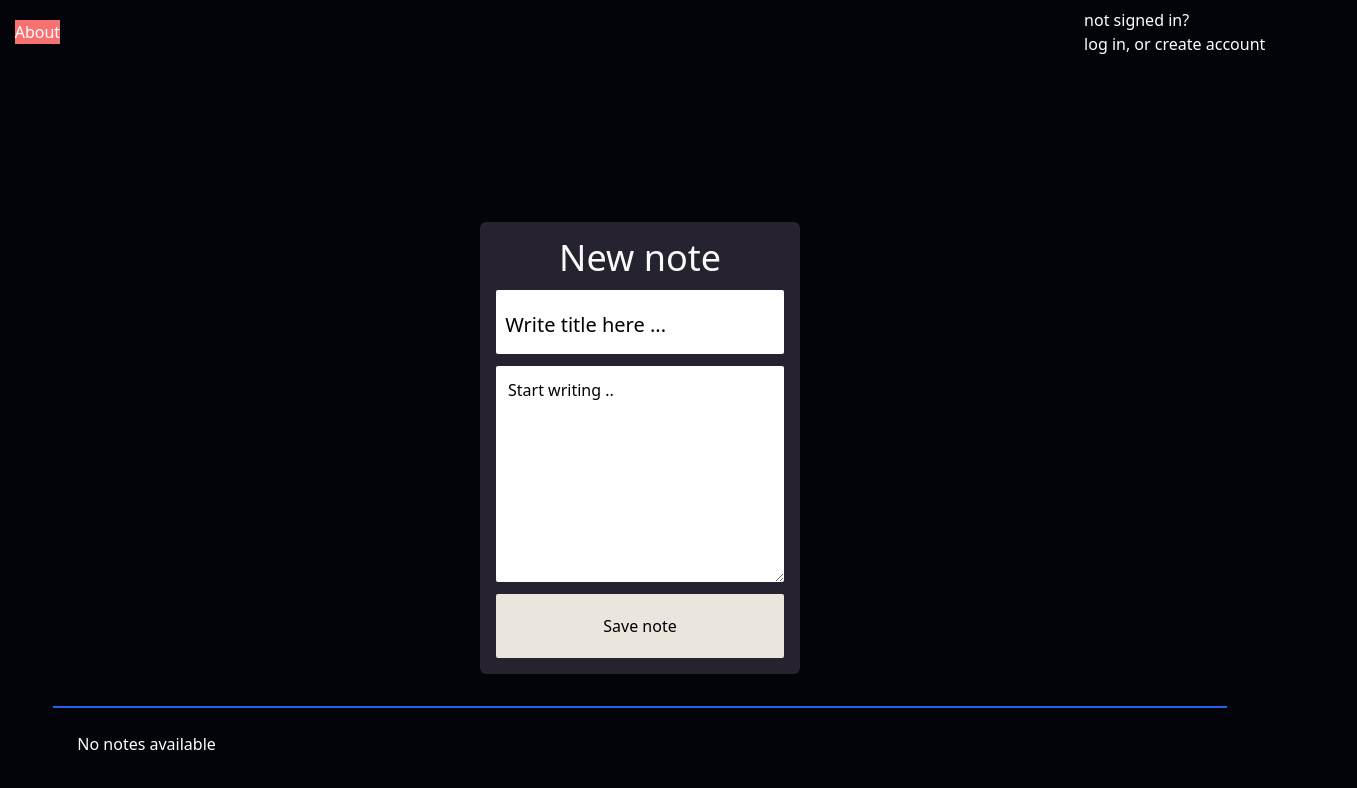
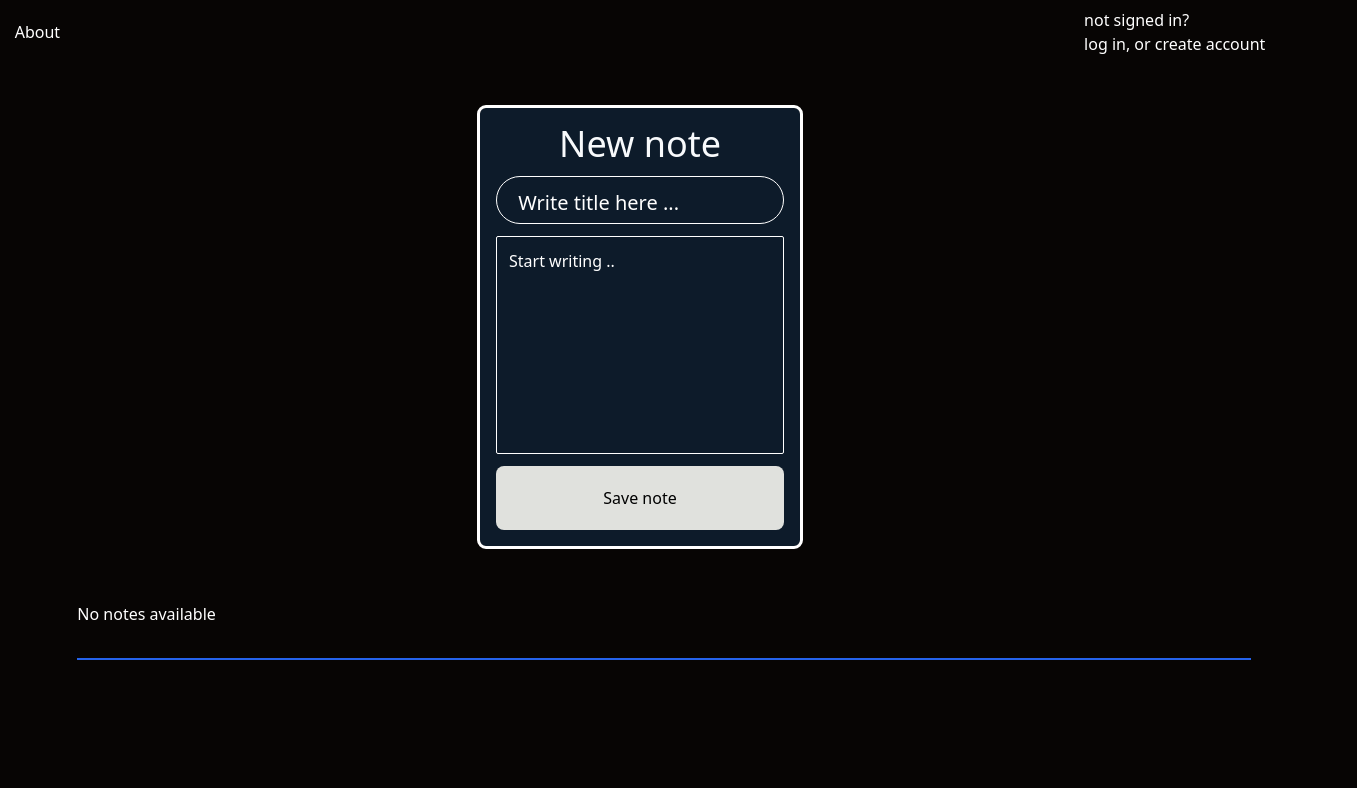
Before and after one commit to M4x29/Jot, a Next.js app in the folder react_notes/: page / in a window 1280 px wide. Shown: the top 788 px of the page, 1357 px wide, since content can reach past the window. Built offline with nearby package versions, Linux system fonts and the light colour scheme.

Commit message:
små ui/ux endringer, farger midlertidige

```diff
--- a/react_notes/src/components/login_register/login/login.jsx
+++ b/react_notes/src/components/login_register/login/login.jsx
@@ -9,6 +9,10 @@ export default function Login({ setloginButtonClicked }) {
 
   const inputStyles =
     "outline-none text-black rounded-lg bg-transparent border border-black h-8 w-56 pl-3";
+
+  function handleBackdrop() {
+    setdisplayLoginComponent(false);
+  }
   return (
     <div className="fixed z-30 w-1/2 h-full flex flex-col  justify-center ">
       <div className="flex flex-col h-2/3 bg-slate-800 rounded-md ">
--- a/react_notes/src/components/notesform.jsx
+++ b/react_notes/src/components/notesform.jsx
@@ -43,8 +43,8 @@ function NotesForm() {
   return (
     <>
       {" "}
-      <main className="w-screen h-full flex justify-center b">
-        <div className="w-1/4 h-fit  m-0 flex flex-col">
+      <main className="w-screen h-full flex justify-center ">
+        <div className="w-1/4 h-fit m-0 flex flex-col ">
           <div className="h-3"></div>
 
           <motion.div
@@ -52,11 +52,11 @@ function NotesForm() {
               scale: 1.1,
               transition: { duration: 0.2 },
             }}
-            className="bg-[#262230] rounded-md p-4 border-slate-100"
+            className="bg-2 rounded-md outline shadow-white p-4 border-slate-100"
           >
             <h1
               className={
-                "text-4xl text-slate-50 w-full flex justify-center items-center mb-3 border-black"
+                "text-4xl text-slate-50 w-full flex justify-center items-center mb-3 border-black outline-none"
               }
             >
               New note
@@ -64,17 +64,16 @@ function NotesForm() {
             <form className="flex flex-col" onSubmit={handleSubmit}>
               {" "}
               <input
-                className="w-full h-16 text-text text-2xl placeholder:text-text p-1  placeholder:text-xl rounded-sm flex justify-center items-center"
+                className="w-full pl-4 h-12 text-whtie text-2xl placeholder:text-white p-1  placeholder:text-xl rounded-3xl flex justify-center items-center bg-transparent border border-white"
                 type="text"
                 placeholder=" Write title here ..."
                 name="title"
                 onChange={handleChange}
                 value={state.title}
-                required
               />
               <div className="h-3"></div>
               <textarea
-                className="text-black placeholder:text-text rounded-sm p-3"
+                className="text-white placeholder:text-white rounded-sm p-3 outline-none bg-transparent border border-white resize-none"
                 name="note"
                 id=""
                 cols="30"
@@ -86,7 +85,7 @@ function NotesForm() {
               ></textarea>
               <div className="h-3"></div>
               <button
-                className="bg-secondary h-16 rounded-sm text-text"
+                className="bg-secondary h-16 rounded-lg text-black bg-3 "
                 type="submit"
               >
                 Save note
@@ -95,7 +94,7 @@ function NotesForm() {
           </motion.div>
         </div>
       </main>
-      <div className=" w-11/12  border-t-2 border-blue-600  mt-8 mb-5 flex ">
+      <div className=" w-11/12   mt-8 mb-5 flex ">
         <div className="text-white  w-full h-full flex flex-row flex-wrap gap-5 p-6 ">
           {notes.length > 0 ? (
             notes.map((note, i) => {
@@ -135,7 +134,10 @@ function NotesForm() {
               );
             })
           ) : (
-            <p>No notes available</p>
+            <div>
+              <p className="w-screen">No notes available</p>
+              <div className=" bg-blue-600 w-11/12 h-[2px] mt-8"></div>
+            </div>
           )}
         </div>
       </div>
--- a/react_notes/src/pages/index.js
+++ b/react_notes/src/pages/index.js
@@ -11,6 +11,7 @@ export default function App() {
 
   const handleBackdropClick = () => {
     setaboutClicked(false);
+    setloginButtonClicked(false);
   };
 
   return (
@@ -18,13 +19,13 @@ export default function App() {
       <div
         id="container"
         className={
-          "flex flex-col items-center w-screen h-screen bg-primary text-white"
+          "flex flex-col items-center w-screen h-screen bg-1 text-white "
         }
       >
-        <div className="h-full w-full bg-transparent/10">
+        <div className="h-full w-full bg-transparent">
           <nav className="flex flex-row w-full h-16 justify-center items-center ">
             <button
-              className="bg-red-400"
+              className="hover:text-green-400"
               onClick={() => setaboutClicked(true)}
             >
               About
@@ -55,7 +56,8 @@ export default function App() {
             </div>
           ) : null}
         </div>
-        <NotesForm />
+        <NotesForm className="" />
+        <div className="h-full"></div>
         {loginButtonclicked ? (
           <Login setloginButtonClicked={setloginButtonClicked} />
         ) : null}
--- a/react_notes/src/styles/globals.css
+++ b/react_notes/src/styles/globals.css
@@ -5,8 +5,8 @@
 body {
   background-repeat: no-repeat;
   background-size: cover;
-  @apply bg-primary;
   overflow-x: hidden;
+  @apply bg-1;
 }
 
 ::-webkit-scrollbar {
@@ -23,5 +23,5 @@ body {
 
 /* Handle on hover */
 ::-webkit-scrollbar-thumb:hover {
-  @apply bg-primary;
+  @apply bg-1;
 }
--- a/react_notes/tailwind.config.js
+++ b/react_notes/tailwind.config.js
@@ -13,9 +13,10 @@ module.exports = {
           "conic-gradient(from 180deg at 50% 50%, var(--tw-gradient-stops))",
       },
       colors: {
-        primary: "#02040A",
-        secondary: " #EAE5DD",
-        eggwhite: "#FFF5C3",
+        1: "#070504",
+        2: "#0D1B2A",
+        3: "#E0E1DD",
+        4: "#F4DC72",
         text: "#000000",
         notes: "#f4dc72",
       },
```
